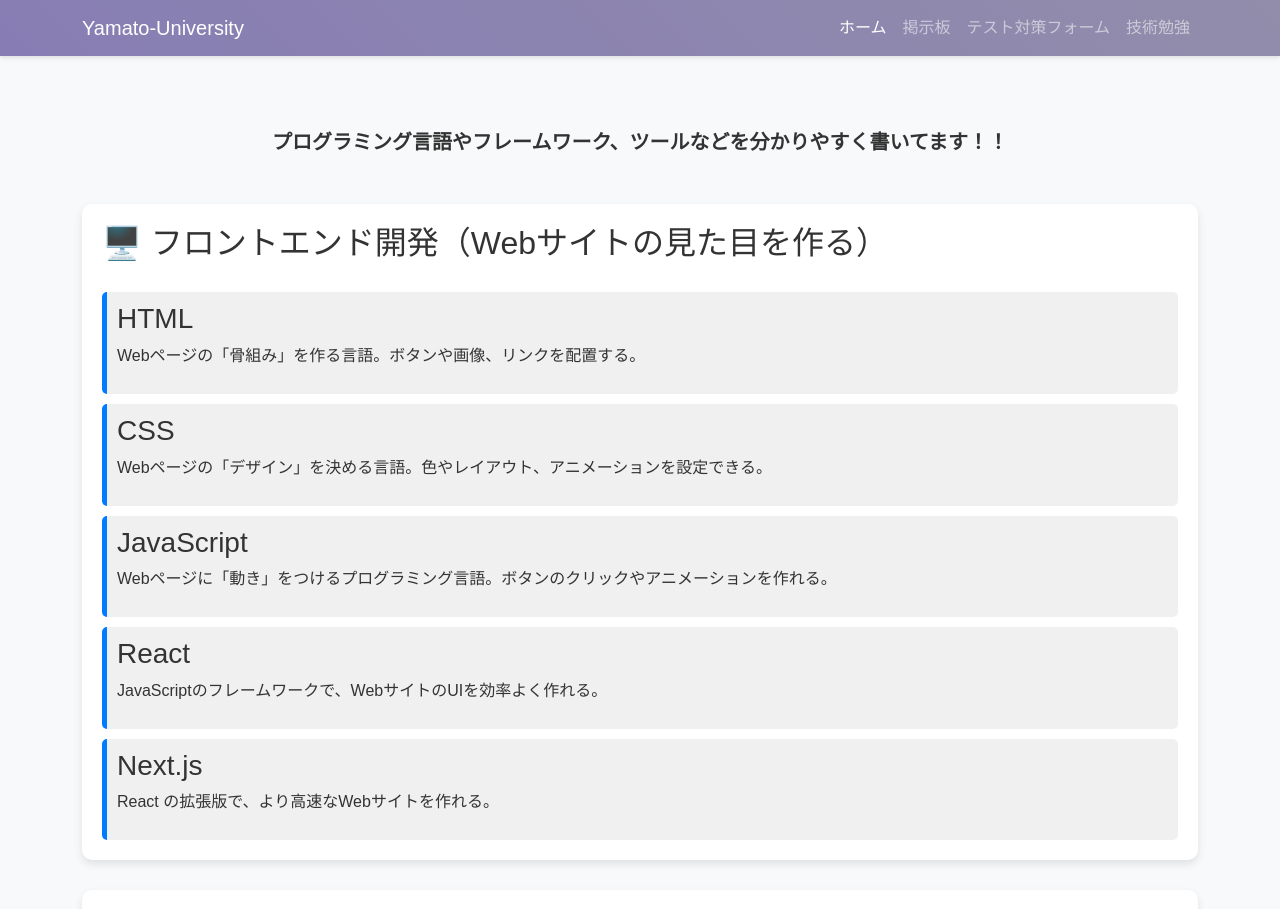
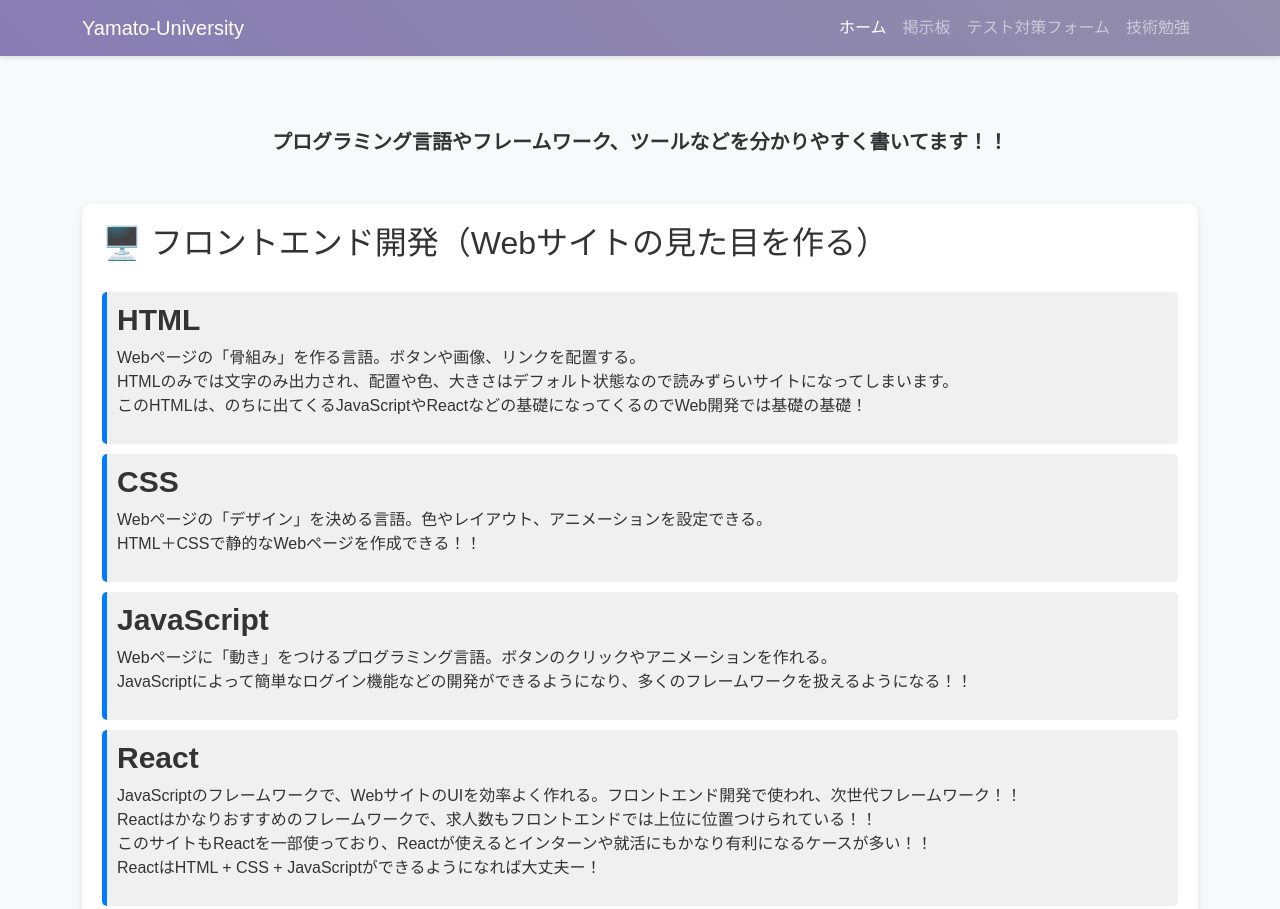
Before and after one commit to takapom/Yamato-site-Next.js, a Next.js app in the folder student-site/: page /programing in a window 1280 px wide. Shown: the top 909 px of the page. Built offline with nearby package versions, Linux system fonts and the light colour scheme.

Commit message:
プログラミング記事編集ずみ

```diff
--- a/student-site/src/app/page.js
+++ b/student-site/src/app/page.js
@@ -26,14 +26,14 @@ export default function Page(){
 
       <section className={styles.studySyukatuContainer}>
         <div className={styles.studyContainer}>
-          <p>Programing</p>
+          <p>ここは何にしよか迷ってるけどプログラミングの解説載せるつもり！</p>
           <Link href="/programing">
             <button>check</button>
           </Link>
         </div>
 
         <div className={styles.syukatuContainer}>
-          <p>job hunting</p>
+          <p>ここも何にしよか迷ってるけど就活情報について載せるつもり！</p>
           <Link href="/hunthing">
             <button>check</button>
           </Link>
--- a/student-site/src/app/page.module.css
+++ b/student-site/src/app/page.module.css
@@ -90,5 +90,5 @@ height: 40vh;
     justify-content: center;
     align-items: center;
     margin: 40px 40px;
-    background-color: rgb(101, 70, 70);
+    background-color: rgb(217, 201, 201);
 }
--- a/student-site/src/app/programing/page.js
+++ b/student-site/src/app/programing/page.js
@@ -8,27 +8,41 @@ export default function Page() {
             プログラミング言語やフレームワーク、ツールなどを分かりやすく書いてます！！
           </h1>
 
+
           <section className={styles.category}>
             <h2>🖥️ フロントエンド開発（Webサイトの見た目を作る）</h2>
             <div className={styles.language}>
               <h3>HTML</h3>
-              <p>Webページの「骨組み」を作る言語。ボタンや画像、リンクを配置する。</p>
+              <p>Webページの「骨組み」を作る言語。ボタンや画像、リンクを配置する。<br />
+                HTMLのみでは文字のみ出力され、配置や色、大きさはデフォルト状態なので読みずらいサイトになってしまいます。<br />
+                このHTMLは、のちに出てくるJavaScriptやReactなどの基礎になってくるのでWeb開発では基礎の基礎！
+                 </p>
             </div>
             <div className={styles.language}>
               <h3>CSS</h3>
-              <p>Webページの「デザイン」を決める言語。色やレイアウト、アニメーションを設定できる。</p>
+              <p>Webページの「デザイン」を決める言語。色やレイアウト、アニメーションを設定できる。<br />
+              HTML＋CSSで静的なWebページを作成できる！！</p>
             </div>
             <div className={styles.language}>
               <h3>JavaScript</h3>
-              <p>Webページに「動き」をつけるプログラミング言語。ボタンのクリックやアニメーションを作れる。</p>
+              <p>Webページに「動き」をつけるプログラミング言語。ボタンのクリックやアニメーションを作れる。<br />
+              JavaScriptによって簡単なログイン機能などの開発ができるようになり、多くのフレームワークを扱えるようになる！！
+              </p>
             </div>
             <div className={styles.language}>
               <h3>React</h3>
-              <p>JavaScriptのフレームワークで、WebサイトのUIを効率よく作れる。</p>
+              <p>JavaScriptのフレームワークで、WebサイトのUIを効率よく作れる。フロントエンド開発で使われ、次世代フレームワーク！！ <br />
+              Reactはかなりおすすめのフレームワークで、求人数もフロントエンドでは上位に位置つけられている！！<br />
+              このサイトもReactを一部使っており、Reactが使えるとインターンや就活にもかなり有利になるケースが多い！！ <br />
+              ReactはHTML + CSS + JavaScriptができるようになれば大丈夫ー！
+               </p>
             </div>
             <div className={styles.language}>
               <h3>Next.js</h3>
-              <p>React の拡張版で、より高速なWebサイトを作れる。</p>
+              <p>React の拡張版(フレームワーク)で、より高速なWebサイトを作れる。<br />
+              Next.jsでフロントエンドとバックエンドの両方を扱えるのでフルスタックエンジニアになりたい人はおすすめ！！　<br />
+              HTML + CSS + JavaScript + Reactができれば大丈夫ー！！
+              </p>
             </div>
           </section>
 
--- a/student-site/src/app/programing/programing.module.css
+++ b/student-site/src/app/programing/programing.module.css
@@ -39,3 +39,8 @@ body {
     border-left: 5px solid #007bff;
     border-radius: 5px;
 }
+
+.language  h3{
+    font-size: 30px;
+    font-weight: bold;
+}
```
